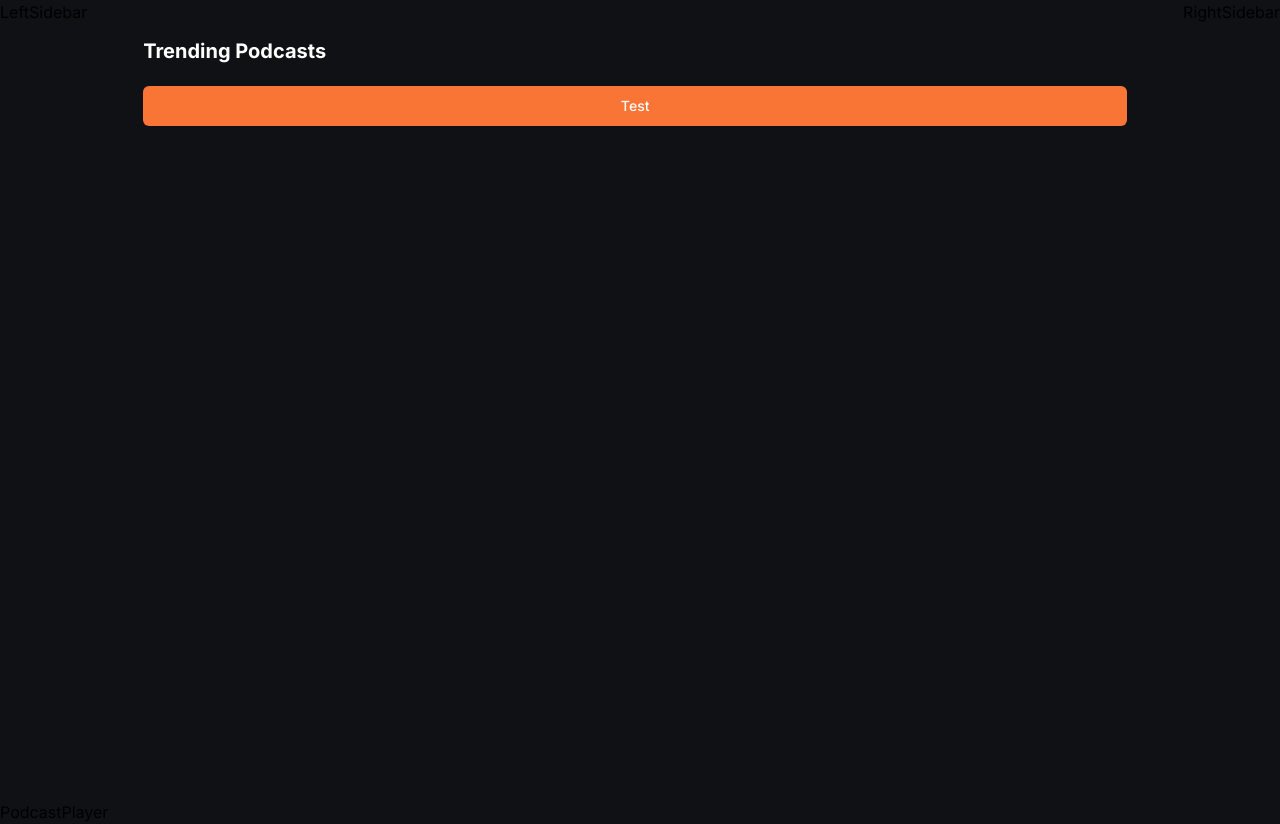
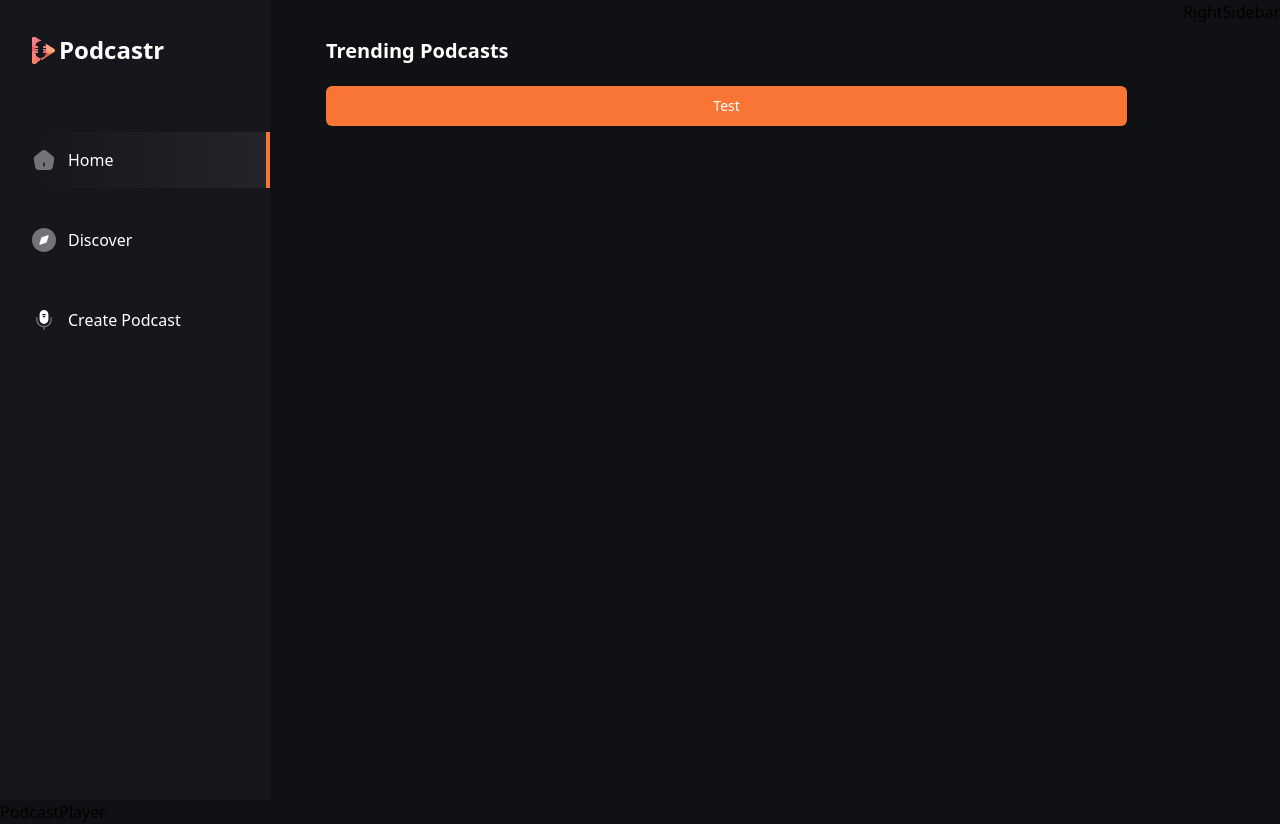
Before and after one commit to basedhound/podcastr-ai_app_next, a Next.js app: page / in a window 1280 px wide. Built offline with nearby package versions, Linux system fonts and the light colour scheme.

Commit message:
Add: LeftSidebar component

```diff
--- a/app/layout.tsx
+++ b/app/layout.tsx
@@ -1,12 +1,15 @@
 import type { Metadata } from "next";
-import { Inter } from "next/font/google";
+import { Manrope } from "next/font/google";
 import "./globals.css";
 
-const inter = Inter({ subsets: ["latin"] });
+const manrope = Manrope({ subsets: ["latin"] });
 
 export const metadata: Metadata = {
-  title: "Create Next App",
-  description: "Generated by create next app",
+  title: "Podcastr",
+  description: "Generate your podcasts using AI",
+  icons: {
+    icon: "/icons/logo.svg",
+  },
 };
 
 export default function RootLayout({
@@ -16,7 +19,7 @@ export default function RootLayout({
 }>) {
   return (
     <html lang="en">
-      <body className={inter.className}>{children}</body>
+      <body /* className={inter.className} */>{children}</body>
     </html>
   );
 }
--- a/components/LeftSidebar.tsx
+++ b/components/LeftSidebar.tsx
@@ -1,9 +1,70 @@
-import React from 'react'
+"use client";
+//
+import Image from "next/image";
+import Link from "next/link";
+import { usePathname, useRouter } from "next/navigation";
+import { SignedIn, SignedOut, useClerk } from "@clerk/nextjs";
+//
+import { cn } from "@/lib/utils";
+import { Button } from "./ui/button";
+import { sidebarLinks } from "@/constants"; // .map
+// import { useAudio } from '@/providers/AudioProvider';
 
+//!
 const LeftSidebar = () => {
+  const pathname = usePathname();
+  const router = useRouter();
+  // const { signOut } = useClerk();
+  // const { audio } = useAudio();
+
   return (
-    <div>LeftSidebar</div>
-  )
-}
+    <section className="left-sidebar">
+      <nav className="flex flex-col gap-6">
+        <Link
+          href="/"
+          className="flex cursor-pointer items-center gap-1 pb-10 max-lg:justify-center">
+          <Image src="/icons/logo.svg" alt="logo" width={23} height={27} />
+          <h1 className="text-24 font-extrabold text-white max-lg:hidden">
+            Podcastr
+          </h1>
+        </Link>
 
-export default LeftSidebar
+        {sidebarLinks.map(({ route, label, imgURL }) => {
+          const isActive =
+            pathname === route || pathname.startsWith(`${route}/`);
+
+          return (
+            <Link
+              href={route}
+              key={label}
+              className={cn(
+                "flex gap-3 items-center py-4 max-lg:px-4 justify-center lg:justify-start",
+                {
+                  "bg-nav-focus border-r-4 border-orange-1": isActive,
+                }
+              )}>
+              <Image src={imgURL} alt={label} width={24} height={24} />
+              <p>{label}</p>
+            </Link>
+          );
+        })}
+      </nav>
+      {/*       <SignedOut>
+        <div className="flex-center w-full pb-14 max-lg:px-4 lg:pr-8">
+          <Button asChild className="text-16 w-full bg-orange-1 font-extrabold">
+            <Link href="/sign-in">Sign in</Link>
+          </Button>
+        </div>
+      </SignedOut>
+      <SignedIn>
+        <div className="flex-center w-full pb-14 max-lg:px-4 lg:pr-8">
+          <Button className="text-16 w-full bg-orange-1 font-extrabold" onClick={() => signOut(() => router.push('/'))}>
+            Log Out
+          </Button>
+        </div>
+      </SignedIn> */}
+    </section>
+  );
+};
+
+export default LeftSidebar;
```
